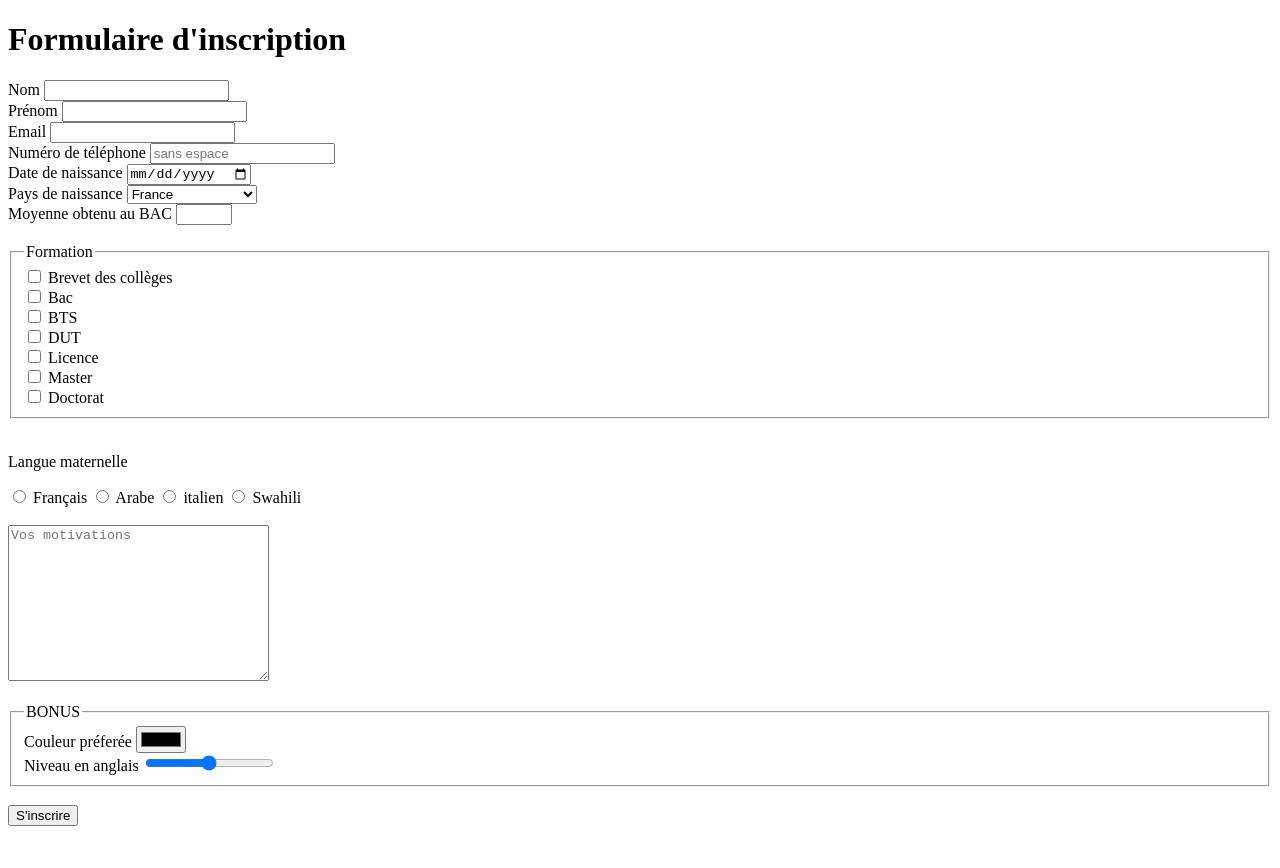
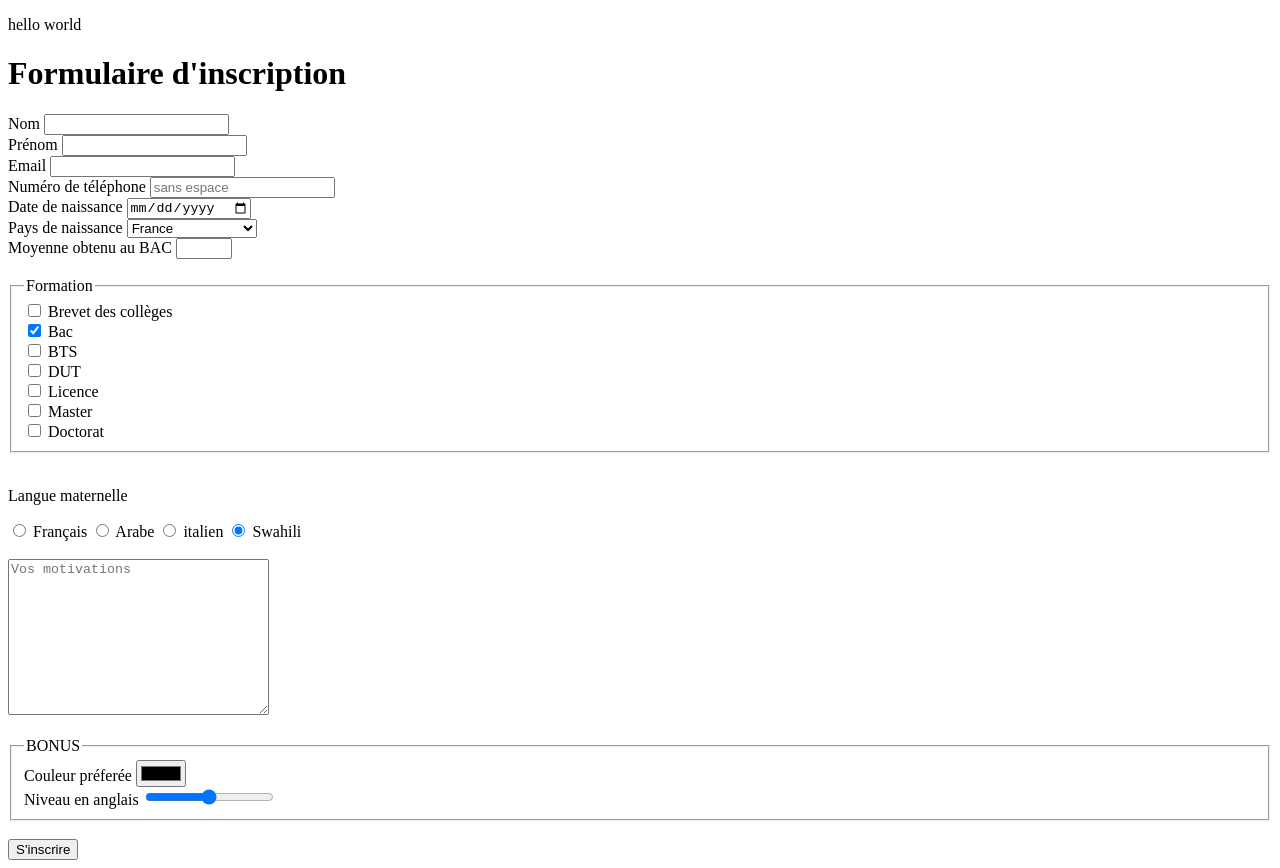
Before and after one commit to 2022-06-27-POEC-JAVA-ORLEANS/html-css, a plain HTML site: page 3-exercices/corrections/exercice4/index.html in a window 1280 px wide. Before the commit the page ends 834 px from the top, so only its background shows below. Drawn offline with Linux system fonts and the light colour scheme.

Commit message:
refactor: add  attr checked and update html structure to use flexbox

```diff
--- a/3-exercices/corrections/exercice4/index.html
+++ b/3-exercices/corrections/exercice4/index.html
@@ -1,5 +1,5 @@
 <!DOCTYPE html>
-<html lang="fr">
+<html lang="en">
 <head>
     <meta charset="UTF-8">
     <meta http-equiv="X-UA-Compatible" content="IE=edge">
@@ -7,15 +7,19 @@
     <title>Formulaire inscription des étudiants à l'université</title>
 </head>
 <body>
+    <p>hello <span>world</span></p>
     <h1>Formulaire d'inscription</h1>
     <!--
         Attribut action permet d'indiquer l'endroit (fichier) ou seront envoyés
         les données du formulaire pour être traité
     -->
-    <form action="#">
+    <div>
+        <form method="get">
+            <div>
                 <label for="lastname">Nom</label>
                 <input type="text" name="lastname" id="lastname">
                 <br>
+            </div>
             <!--
               Éviter les br, utiliser les propriétés CSS à la place pour avoir plus de maitrise,
               ici dans la progression pédagogique vous n'avez pas encore connaissance du CSS
@@ -39,7 +43,7 @@
             <select name="country" id="country">
                 <optgroup label="Europe">
                     <option value="french">France</option>
-                <option value="italy">Italie</option>
+                    <option value="it">Italie</option>
                     <option value="spain">Espagne</option>
                 </optgroup>
                 <optgroup label="Afrique">
@@ -73,7 +77,8 @@
                 <input type="checkbox" name="secondary-certificate" id="secondary-certificate">
                 <label for="secondary-certificate">Brevet des collèges</label>
                 <br>
-            <input type="checkbox" name="bachelor" id="bachelor">
+                <!-- attribut checked permet de cocher la case au chargement de la page -->
+                <input type="checkbox" name="bachelor" id="bachelor" checked>
                 <label for="bachelor">Bac</label>
                 <br>
                 <input type="checkbox" name="certificate" id="certificate">
@@ -100,7 +105,7 @@
             <label for="ar">Arabe</label>
             <input type="radio" name="mother-lang" id="it">
             <label for="it">italien</label>
-        <input type="radio" name="mother-lang" id="swa">
+            <input type="radio" name="mother-lang" id="swa" checked>
             <label for="swa">Swahili</label>
             <br><br>
             <textarea name="motivations" id="motivations" cols="30" rows="10" placeholder="Vos motivations"></textarea>
@@ -117,5 +122,6 @@
             <br>
             <input type="submit" value="S'inscrire">
         </form>
+    </div>
 </body>
 </html>
```
Also changed, not shown: 3-exercices/corrections/exercice6/css/main.css (+6 -6 lines), 3-exercices/corrections/exercice6/index.html (+1 -1 lines). Lines whose indentation alone changed are shown as unchanged.
